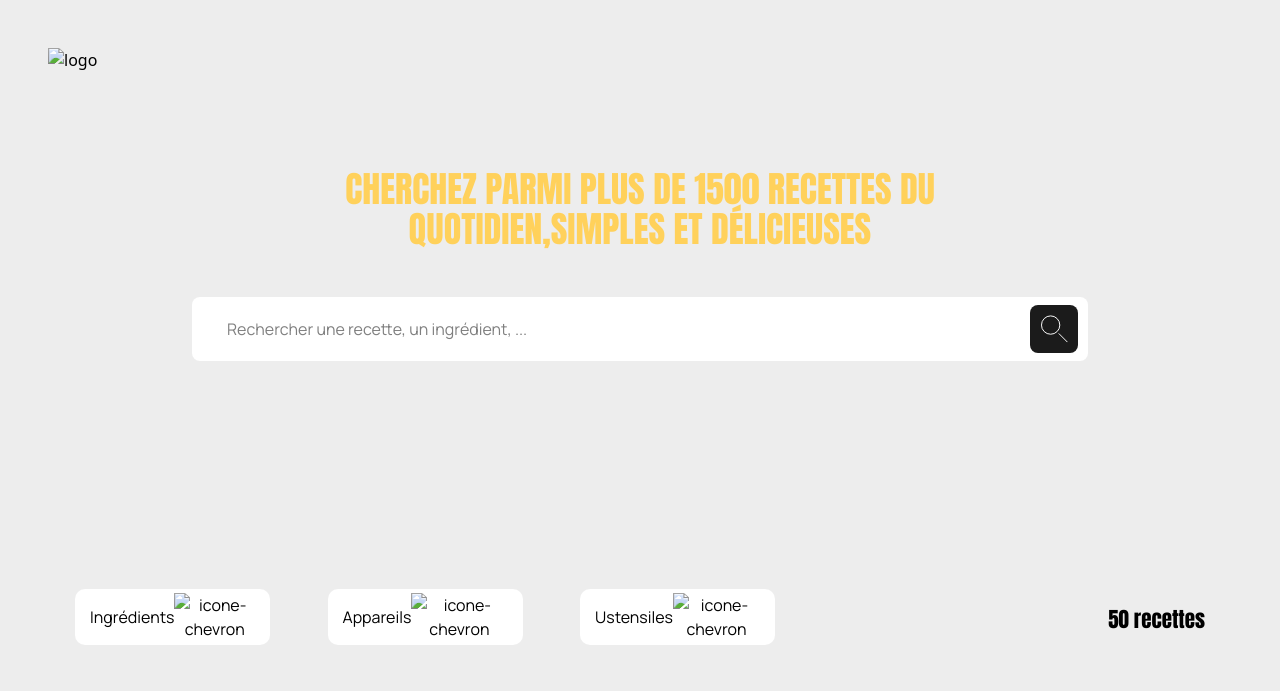
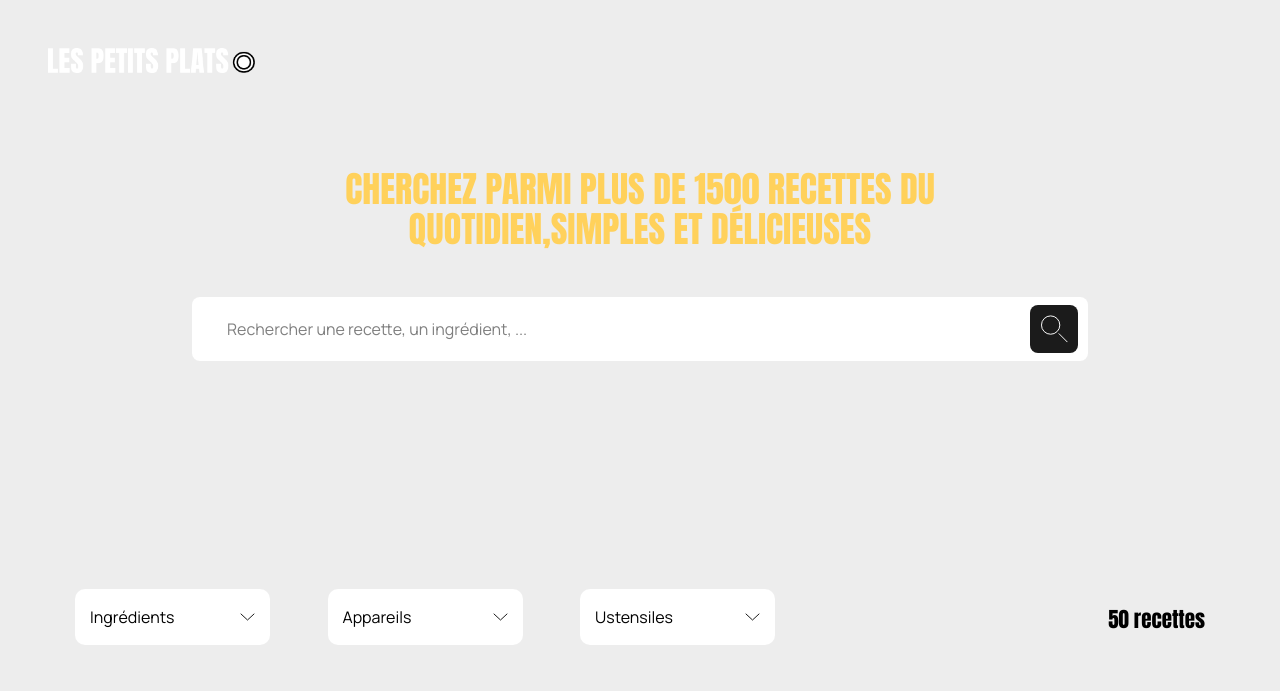
Before and after one commit to Oxmada/Les-petits-plats, a plain HTML site: page index.html in a window 1280 px wide. Shown: the top 691 px of the page. Drawn offline with Linux system fonts and the light colour scheme; the site is published under a folder, as on GitHub Pages, so addresses that start at the root find nothing.

Commit message:
Ajustement des chemins d'accès pour Github page

```diff
--- a/index.html
+++ b/index.html
@@ -22,7 +22,7 @@
 <body>
     <header class="bg-[url('/assets/images/background-image.png')] bg-no-repeat bg-cover">
         <div class="header-container">
-            <img alt="logo" class="inline-block w-[207px] h-[25.26px] ml-12 mt-12" src="/assets/images/Logo.png">
+            <img alt="logo" class="inline-block w-[207px] h-[25.26px] ml-12 mt-12" src="assets/images/Logo.png">
             <div class="flex flex-col items-center justify-center mt-24">
                 <h1 class="text-[#FFD15B] text-center text-4xl font-normal w-[700px]">CHERCHEZ PARMI PLUS DE 1500
                     RECETTES DU QUOTIDIEN,SIMPLES ET DÉLICIEUSES</h1>
@@ -55,7 +55,7 @@
                 <div class=" relative inline-block">
                     <button
                         class="dropdown-button bg-white text-black px-[15px] text-[16px] border-0 cursor-pointer rounded-[10px] flex items-center justify-between w-[195px] h-[56px]">Ingrédients<img
-                            class="icone-chevron" src="/assets/icones/chevron_down_icone.svg" alt="icone-chevron">
+                            class="icone-chevron" src="assets/icones/chevron_down_icone.svg" alt="icone-chevron">
                     </button>
                     <div
                         class="dropdown-content hidden absolute bg-white min-w-[195px] z-[1] rounded-b-[10px] pb-[20px]">
@@ -80,7 +80,7 @@
                 <div class="relative inline-block">
                     <button
                         class="dropdown-button bg-white text-black px-[15px] text-[16px] border-0 cursor-pointer rounded-[10px] flex items-center justify-between w-[195px] h-[56px]">Appareils<img
-                            class="icone-chevron" src="/assets/icones/chevron_down_icone.svg" alt="icone-chevron">
+                            class="icone-chevron" src="assets/icones/chevron_down_icone.svg" alt="icone-chevron">
                     </button>
                     <div
                         class="dropdown-content hidden absolute bg-white min-w-[195px] z-[1] rounded-b-[10px] pb-[20px]">
@@ -105,7 +105,7 @@
                 <div class="relative inline-block">
                     <button
                         class="dropdown-button bg-white text-black px-[15px] text-[16px] border-0 cursor-pointer rounded-[10px] flex items-center justify-between w-[195px] h-[56px]">Ustensiles<img
-                            class="icone-chevron" src="/assets/icones/chevron_down_icone.svg" alt="icone-chevron">
+                            class="icone-chevron" src="assets/icones/chevron_down_icone.svg" alt="icone-chevron">
                     </button>
                     <div
                         class="dropdown-content  hidden absolute bg-white min-w-[195px] z-[1] rounded-b-[10px] pb-[20px]">
--- a/javascript/recipe-template.js
+++ b/javascript/recipe-template.js
@@ -6,7 +6,7 @@ const uniqueUstensils = new Set();
 
 export const recipeTemplate = (data) => {
     const {id, image, name, servings, ingredients, time, description, appliance, ustensils} = data;
-    const picture = `/assets/json-recipes/${image}`;
+    const picture = `assets/json-recipes/${image}`;
 
     const getRecipeCardDom = () => {
         const article = document.createElement("article");
```
